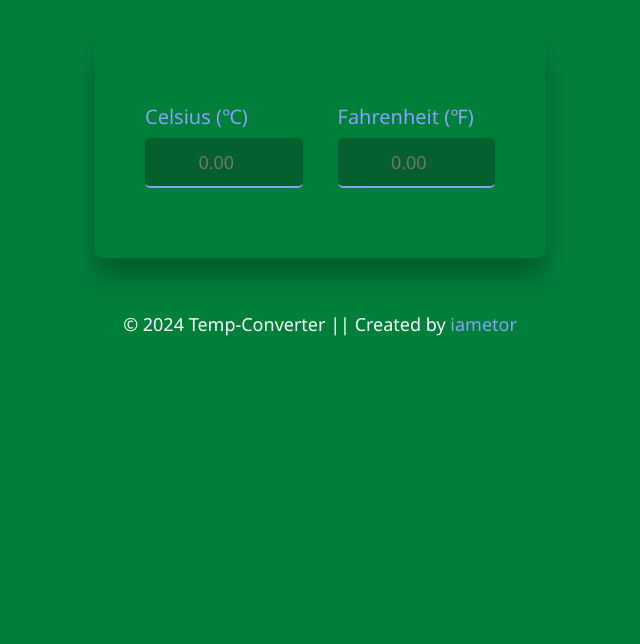
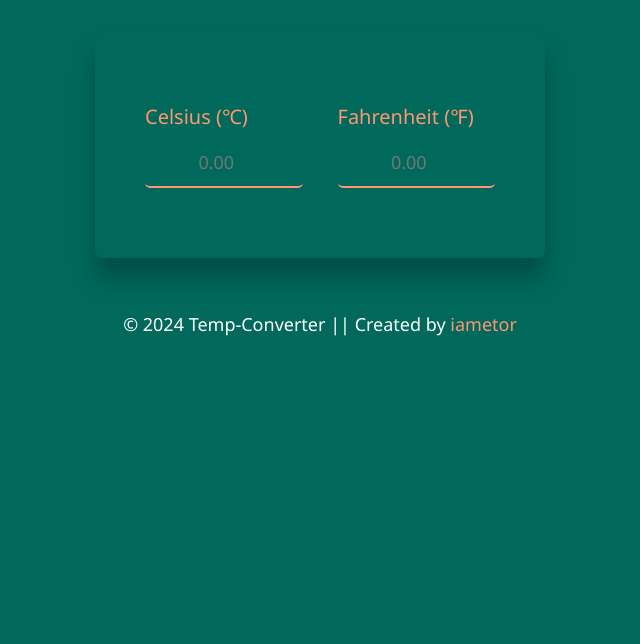
Before and after one commit to Abletetor/Temp-Converter, a plain HTML site: page index.html in a window 1280 px wide. Shown: the part 156-800 px from the top of the page, without its empty margins (320-960 px from the left). Drawn offline with Linux system fonts and the light colour scheme.

Commit message:
Background Change

```diff
--- a/index.html
+++ b/index.html
@@ -4,7 +4,7 @@
 <head>
      <meta charset="UTF-8">
      <meta name="viewport" content="width=device-width, initial-scale=1.0">
-     <title>Temperature Conventer</title>
+     <title>Temperature Converter</title>
      <link rel="stylesheet" href="styles.css">
 </head>
 
--- a/styles.css
+++ b/styles.css
@@ -1,5 +1,5 @@
 :root {
-     --light-blue: #89A2FF;
+     --light-blue: #FF9671;
 }
 
 * {
@@ -13,7 +13,7 @@
 
 body {
      /* background: #5E8B7E; */
-     background-image: linear-gradient(to top, #007f3b, #007f3b, #007f3b, #007f3b, #007f3b);
+     background-image: linear-gradient(to top, #00695c, #00695c, #00695c, #00695c, #00695c);
 }
 
 .heading {
@@ -43,7 +43,7 @@ body {
 
 .container {
      width: 450px;
-     background: #007F3B;
+     background: #00695C;
      padding: 70px 50px;
      box-shadow: 0 20px 25px rgba(0, 0, 0, 0.25);
      border-radius: 8px;
@@ -72,7 +72,7 @@ input {
      margin-top: 8px;
      padding: 0 10px;
      color: #fff;
-     background: #04612f;
+     background: #00695C;
 }
 
 .footer {
```
